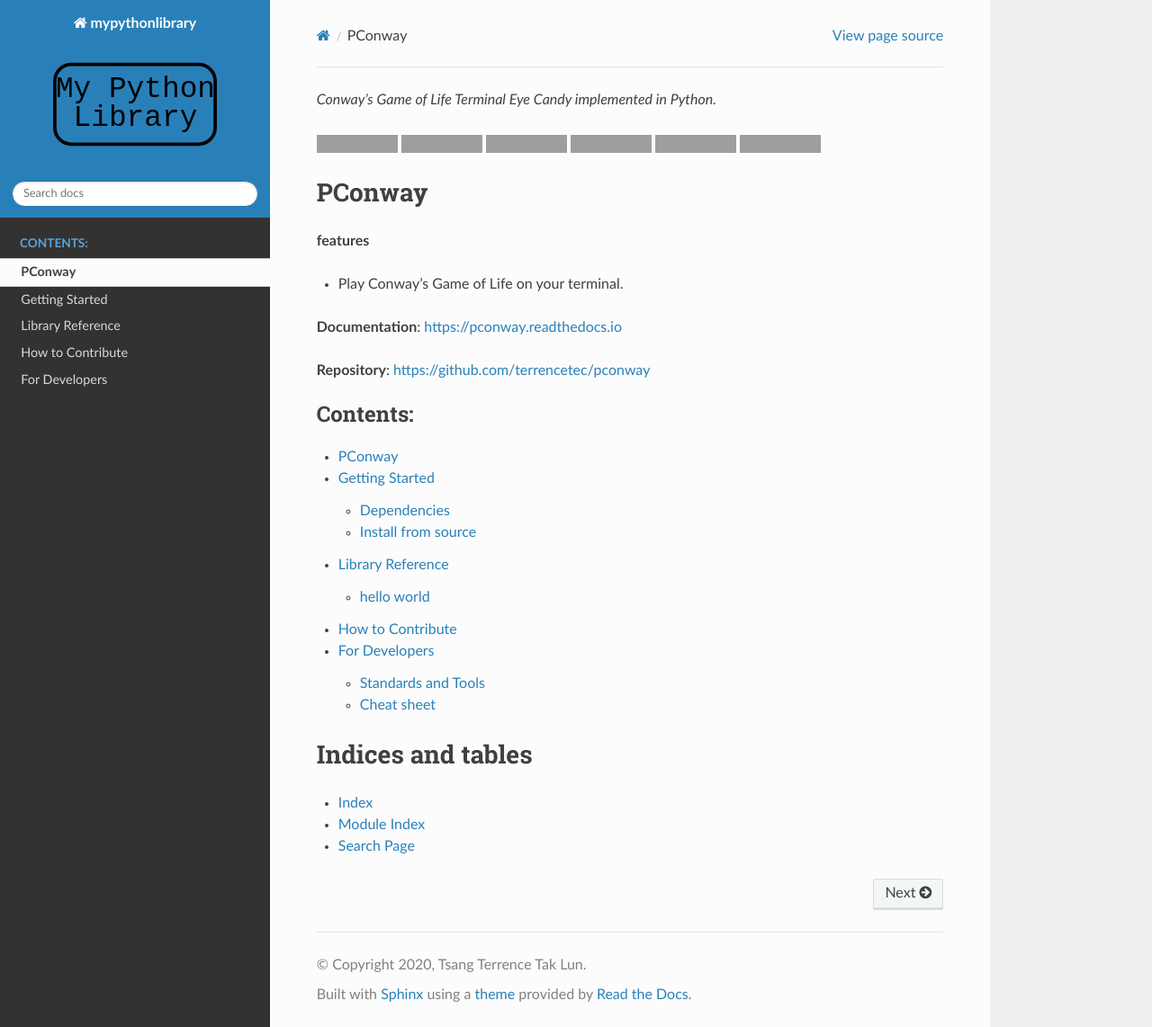
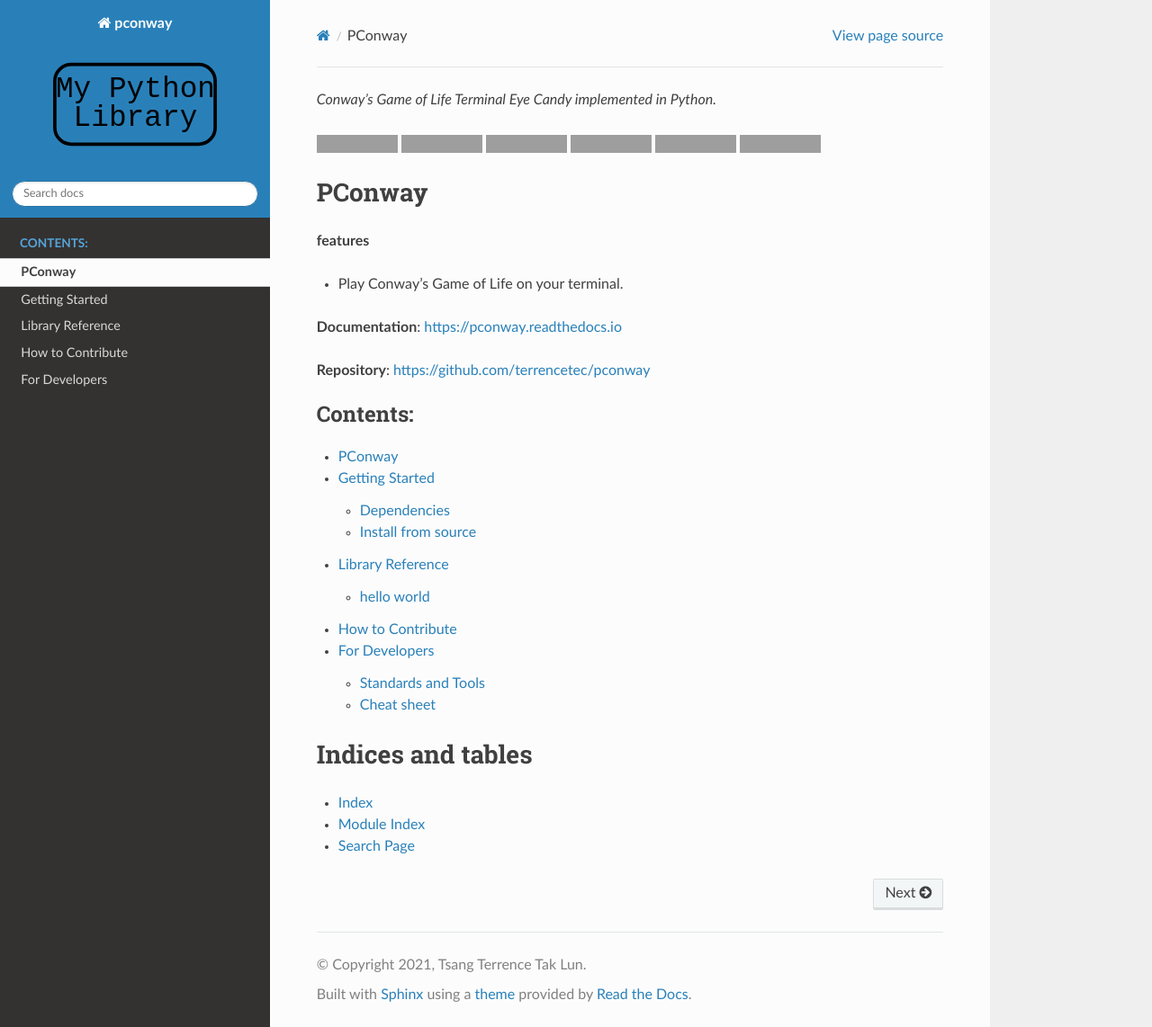
Before and after one commit to terrencetec/pconway, a Sphinx documentation site: the page built from docs/source/index.rst, in a window 1280 px wide and 1142 px high, cut to the strip 0-1142 px from the top of the window. Shown: the whole strip at 90% size. Built offline with Sphinx 7.4.7 and the Read the Docs theme 2.0.0, drawn with Linux system fonts in a browser that asks for light colours; grey boxes are pictures that could not be loaded.

Commit message:
initial commit

```diff
--- a/docs/source/conf.py
+++ b/docs/source/conf.py
@@ -17,8 +17,8 @@ sys.path.insert(0, os.path.abspath('../..'))
 
 # -- Project information -----------------------------------------------------
 
-project = 'mypythonlibrary'
-copyright = '2020, Tsang Terrence Tak Lun'
+project = 'pconway'
+copyright = '2021, Tsang Terrence Tak Lun'
 author = 'Tsang Terrence Tak Lun'
 
 # The full version, including alpha/beta/rc tags
```
Also changed, not shown: .readthedocs.yml, .travis.yml.
